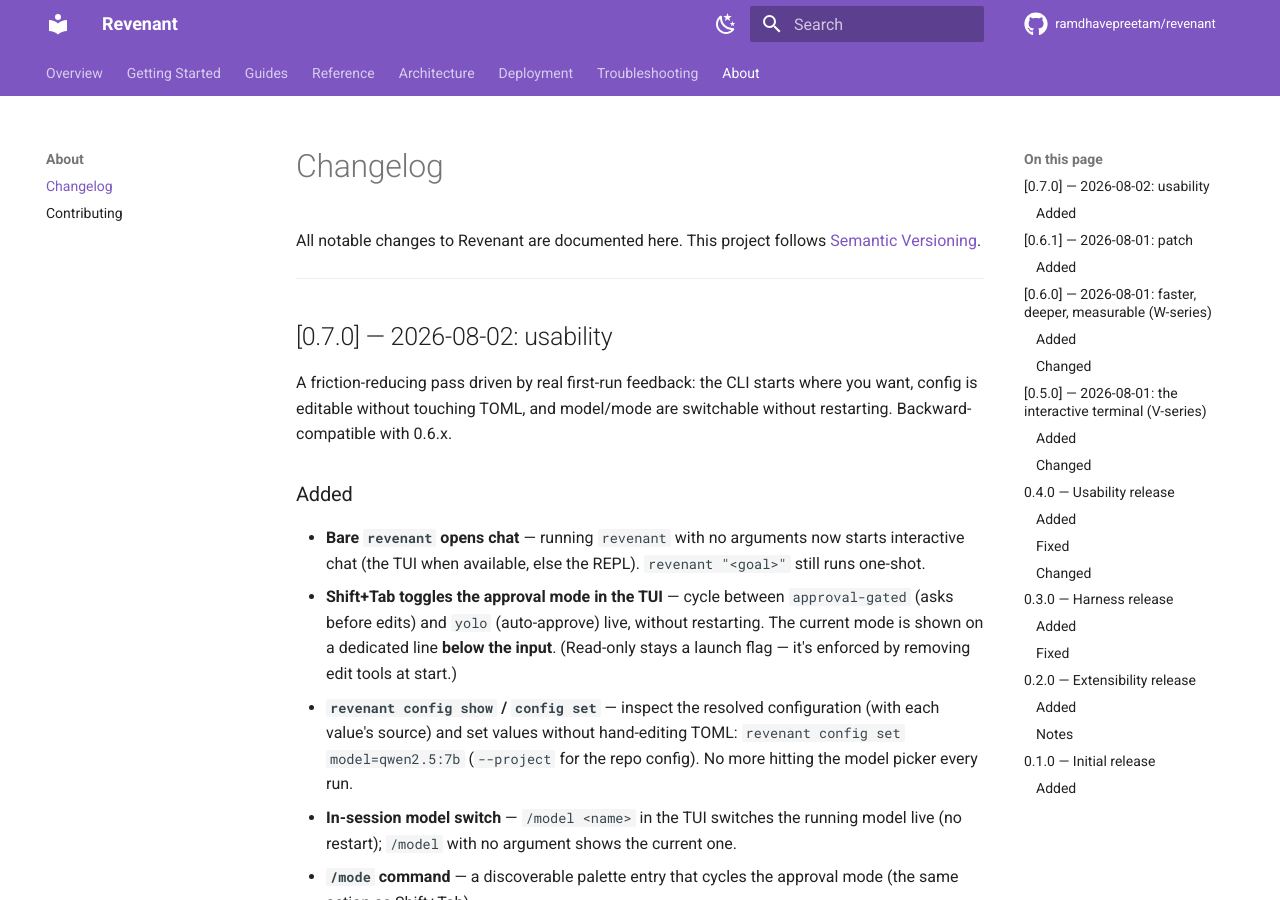
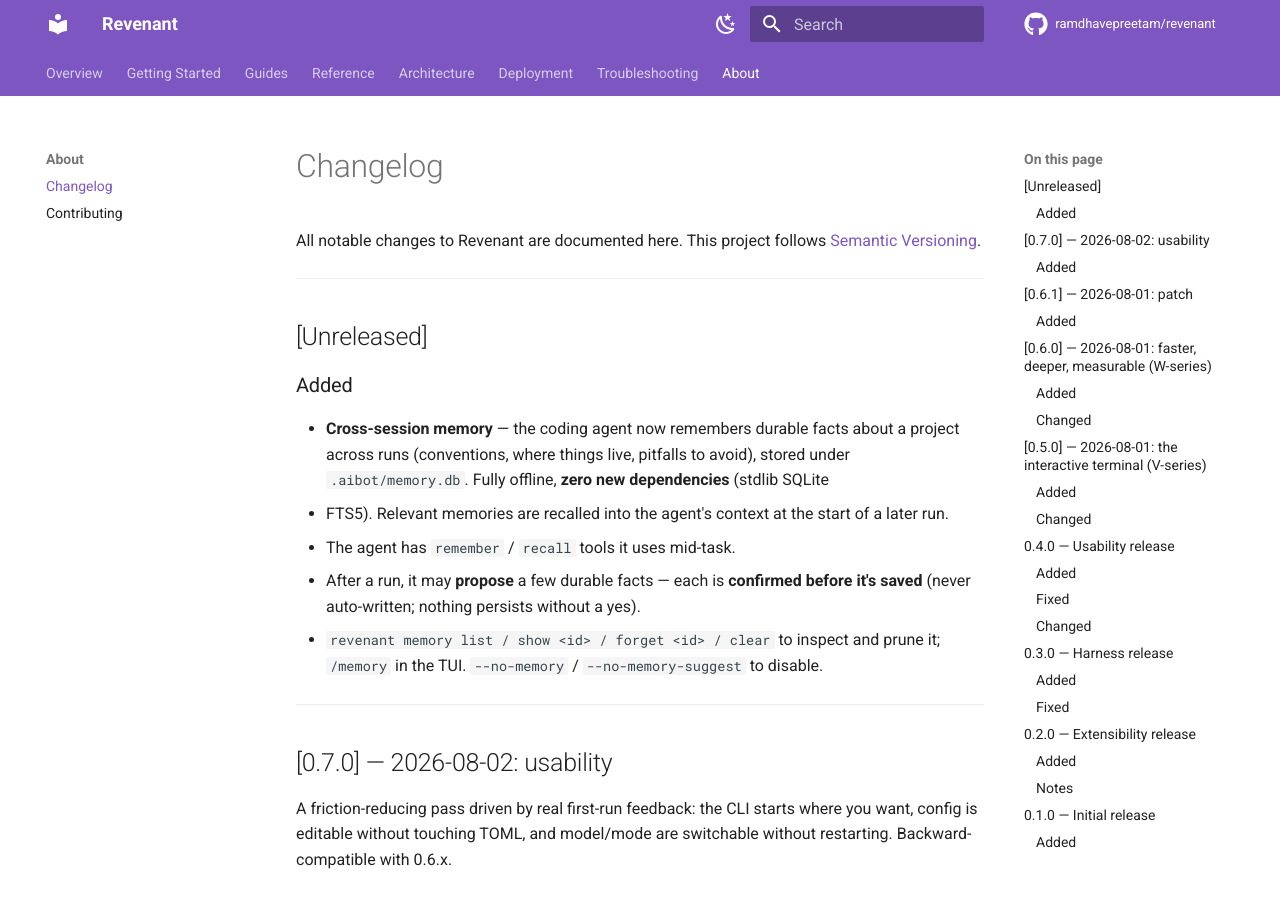
Before and after one commit to ramdhavepreetam/revenant, an MkDocs documentation site: the page built from docs_site/about/changelog.md, in a window 1280 px wide and 900 px high. Built offline with MkDocs 1.6.1 and Material for MkDocs 9.7.7, drawn with Linux system fonts in a browser that asks for light colours; comment, search, counter and statistics services are not loaded.

Commit message:
docs: changelog [Unreleased] entry for cross-session memory (M-series)
Missed in PR #43 (staged docs/ but the changelog lives in docs_site/). Adds the
M-series entry under [Unreleased].

Co-Authored-By: Claude Opus 4.8 <noreply@anthropic.com>
Claude-Session: https://claude.ai/code/session_01LMdFxTkUq37j3CJsJXE7mH

```diff
--- a/docs_site/about/changelog.md
+++ b/docs_site/about/changelog.md
@@ -2,6 +2,23 @@
 
 All notable changes to Revenant are documented here. This project follows
 [Semantic Versioning](https://semver.org/).
+
+---
+
+## [Unreleased]
+
+### Added
+
+- **Cross-session memory** — the coding agent now remembers durable facts about a
+  project across runs (conventions, where things live, pitfalls to avoid), stored
+  under `.aibot/memory.db`. Fully offline, **zero new dependencies** (stdlib SQLite
+  + FTS5). Relevant memories are recalled into the agent's context at the start of
+  a later run.
+  - The agent has `remember` / `recall` tools it uses mid-task.
+  - After a run, it may **propose** a few durable facts — each is **confirmed
+    before it's saved** (never auto-written; nothing persists without a yes).
+  - `revenant memory list / show <id> / forget <id> / clear` to inspect and prune
+    it; `/memory` in the TUI. `--no-memory` / `--no-memory-suggest` to disable.
 
 ---
 
```
